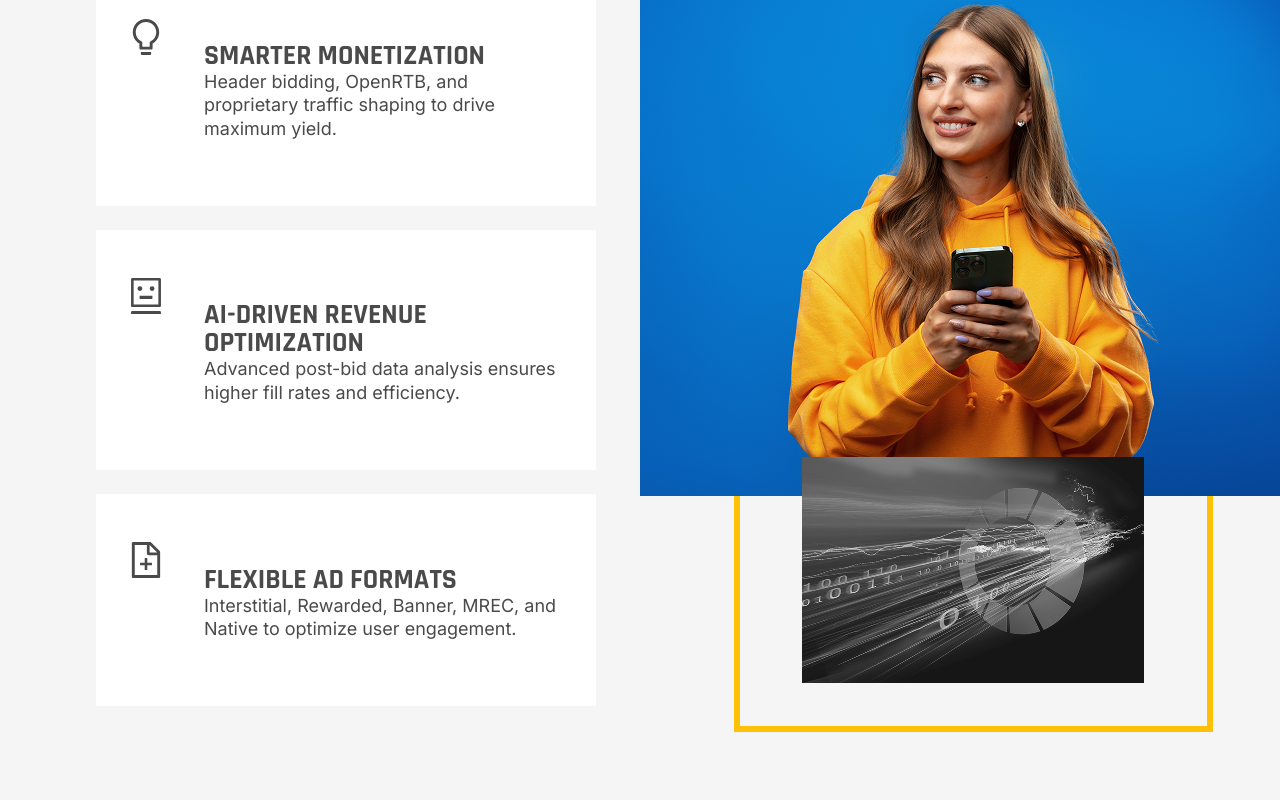
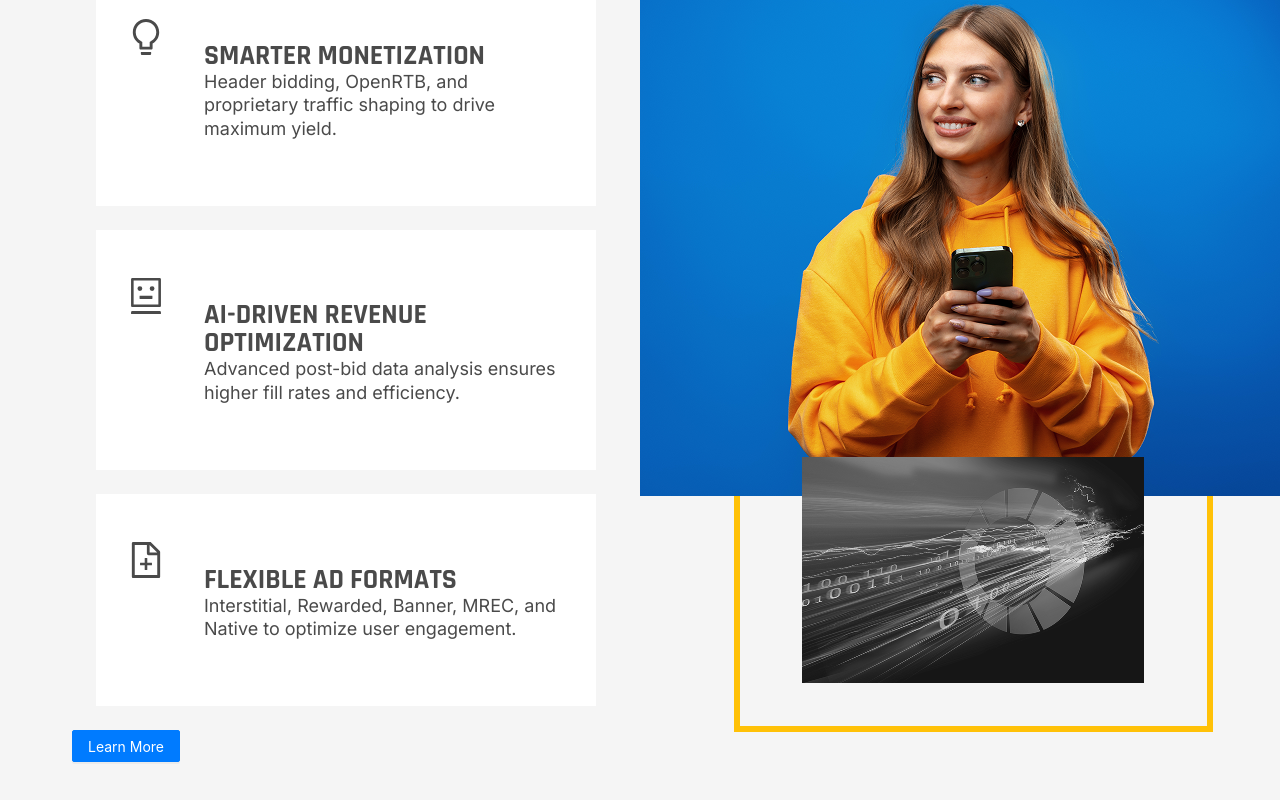
Before and after one commit to jwong65/vite-react-site, a React (Vite) app: page / in a window 1280 px wide. Shown: the part 1646-2446 px from the top of the page. Built offline with nearby package versions, Linux system fonts and the light colour scheme.

Commit message:
Added redirect button to publisher, added styling to match button in navHeader

```diff
--- a/src/pages/Home.jsx
+++ b/src/pages/Home.jsx
@@ -60,6 +60,9 @@ export default function Home() {
                     <p>Interstitial, Rewarded, Banner, MREC, and Native to optimize user engagement.</p>
                 </div>
             </div>
+            <Link to="/publisher">
+                <Button type='primary' className='redirect'>Learn More</Button>
+            </Link>
         </div>
         <div className='right-content'>
             <img src={graphicImage1}  />
--- a/src/pages/home.css
+++ b/src/pages/home.css
@@ -117,6 +117,9 @@
     width: 100%;
     padding: 2rem;
 }
+.home-container-3 .main-heading, .home-container-3 .sub-heading{
+    font-size: 40px;
+}
 .left-content, .right-content{
     flex: 1;
     max-width: 50%;
@@ -127,12 +130,7 @@
   }
 
 
-.home-container-3 .main-heading{
-    font-size: 40px;
-}
-.home-container-3 .sub-heading{
-    font-size: 40px;
-}
+
 .tab-heading{
     color: var(--Primary-Thunderstorm-Gray, #4A4A4A);
     font-family: Rajdhani;
@@ -179,6 +177,13 @@
 .feature-icon svg{
     width: 36px;
     height: 36px;
+}
+
+.redirect{
+    border-radius: 2px;
+    border: 1px solid var(--Primary-Electric-Blue, #007BFF);
+    background: var(--Primary-Electric-Blue, #007BFF);
+    box-shadow: 0px 2px 0px 0px rgba(0, 0, 0, 0.04);
 }
 .text-overlay-2{
     text-align: center;
```
